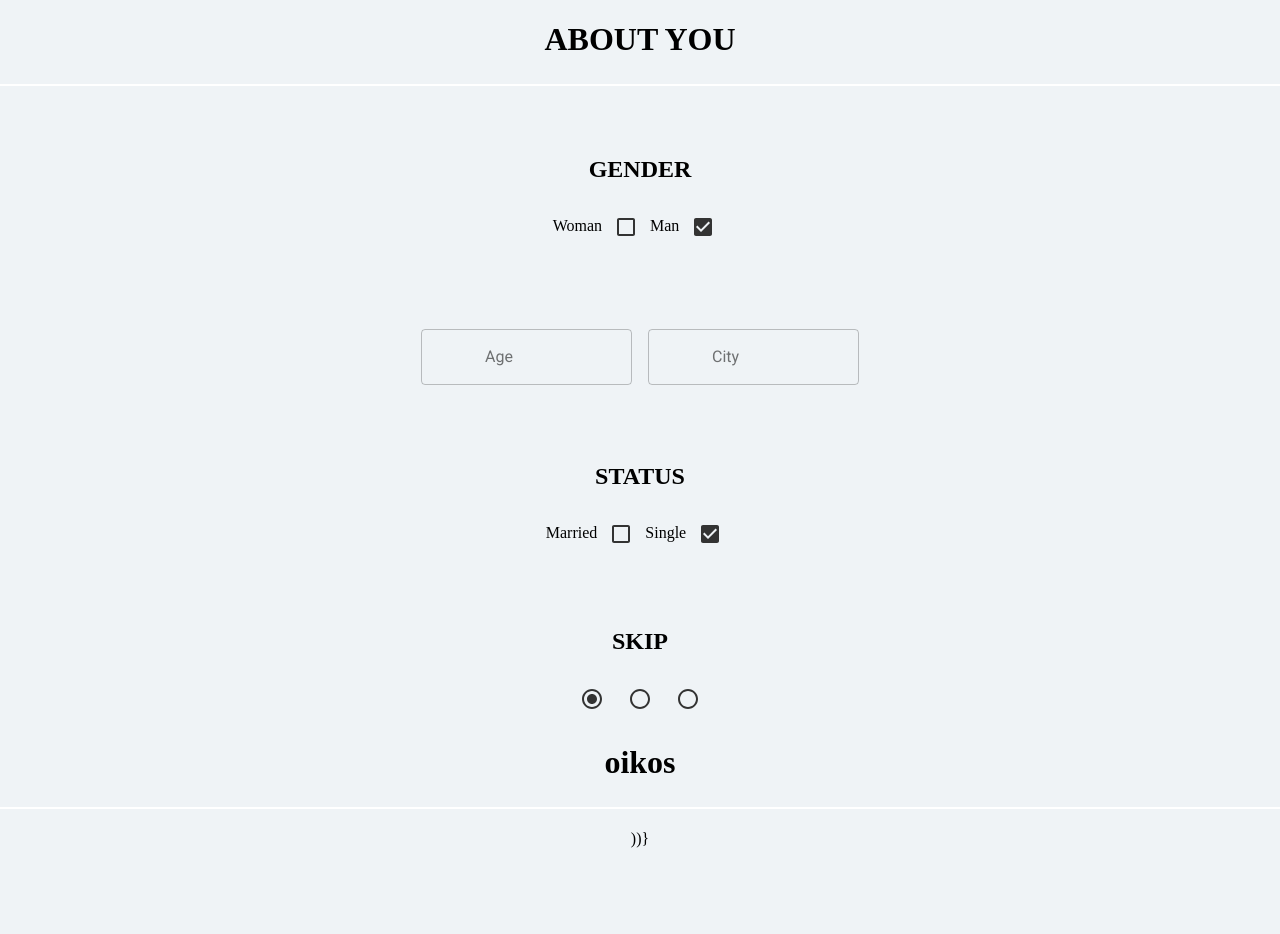
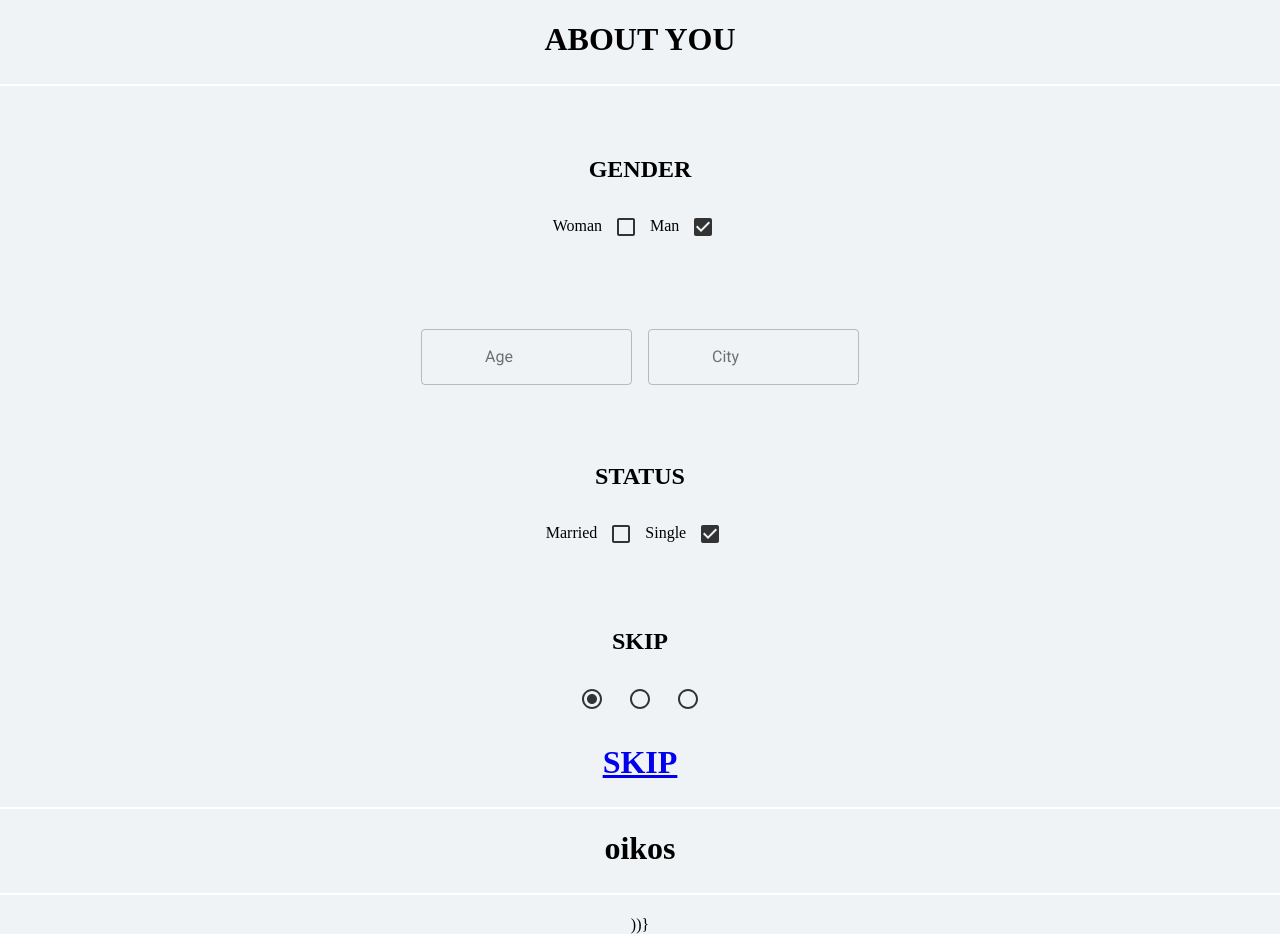
Before and after one commit to MohamedKerkeb/Hack3, a React (Create React App) app in the folder front/oikos/: page /about in a window 1280 px wide. Before the commit the page ends 848 px from the top, so only its background shows below. Built offline with nearby package versions, Linux system fonts and the light colour scheme.

Commit message:
very last modification

```diff
--- a/front/oikos/src/pages/About.js
+++ b/front/oikos/src/pages/About.js
@@ -8,6 +8,7 @@ import ReactDOM from 'react-dom';
 import { withStyles } from '@material-ui/core/styles';
 import './About.css'
 import Radio from '@material-ui/core/Radio';
+import { Link, Redirect } from 'react-router-dom';
 
 
 
@@ -150,6 +151,7 @@ class About extends Component {
             }}
         />
         </div>
+        <Link to="/main"><h1>SKIP</h1></Link>
       </div>
     )
   }
```
